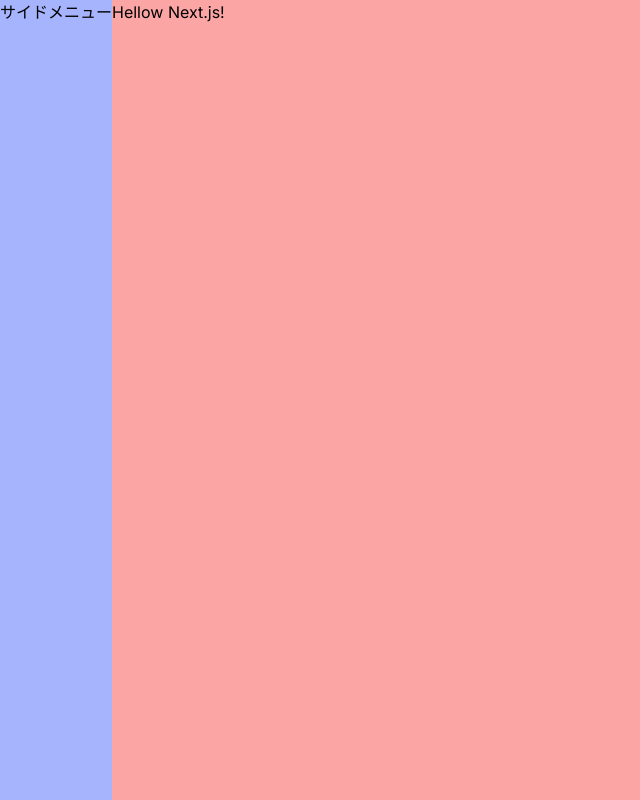
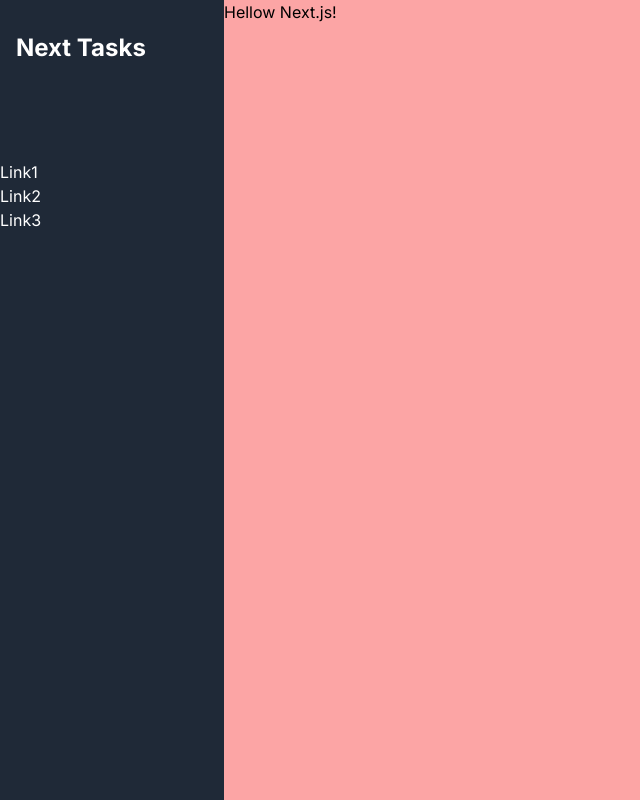
Before and after one commit to Taishi1020/next-task, a Next.js app: page / in a window 1280 px wide. Shown: the whole page, without its empty margins (0-640 px from the left). Built offline with nearby package versions, Linux system fonts and the light colour scheme.

Commit message:
[add] sideMenuCreate Part1

```diff
--- a/src/app/(main)/layout.tsx
+++ b/src/app/(main)/layout.tsx
@@ -1,7 +1,9 @@
-const MainLayout = ({children,}: Readonly<{  children: React.ReactNode;}>) => {
+import SideMenu from "@/components/SedeMenu";
+
+const MainLayout = ({children}: Readonly<{  children: React.ReactNode;}>) => {
   return (
     <div className="flex h-screen">
-        <div className="bg-indigo-300">サイドメニュー</div>
+        <SideMenu/>
         <main className="bg-red-300 flex-1 overflow-auto">{children}</main>
     </div>
   )
--- /dev/null
+++ b/src/components/NavList/NavList.tsx
@@ -0,0 +1,25 @@
+import { FaRegCheckSquare, FaRegClock, FaTasks } from "react-icons/fa";
+
+interface NaveItemType {
+  id: number;
+  label: string
+  link: string
+  icon: React.ReactNode
+}
+
+const NavList = () => {
+  const naveList: NaveItemType[] = [
+    {id: 1, label: 'All Tasks', link: '/', icon: <FaTasks className="size-5"/>},
+    {id: 2, label: 'Completexd Tasks', link: '/completed', icon: <FaRegCheckSquare className="size-5"/>},
+    {id: 3, label: 'Expired Tasks', link: '/Expired', icon: <FaRegClock className="size-5"/>}
+  ]
+  return (
+    <div className="mt-24">
+        <div>Link1</div>
+        <div>Link2</div>
+        <div>Link3</div>
+    </div>
+  )
+}
+
+export default NavList
--- /dev/null
+++ b/src/components/SedeMenu.tsx
@@ -0,0 +1,14 @@
+import NavList from "./NavList/NavList"
+
+const SideMenu = () => {
+  return (
+    <div  className="w-56 pt-8 bg-gray-800 text-white">
+     <div>
+        <h1 className="px-4 text-2xl font-bold">Next Tasks</h1>
+        <NavList/>
+     </div>
+    </div>
+  )
+}
+
+export default SideMenu
```
Also changed, not shown: package.json (+6 -4 lines), 1 other file (tests, documents, lock files or other folders).
